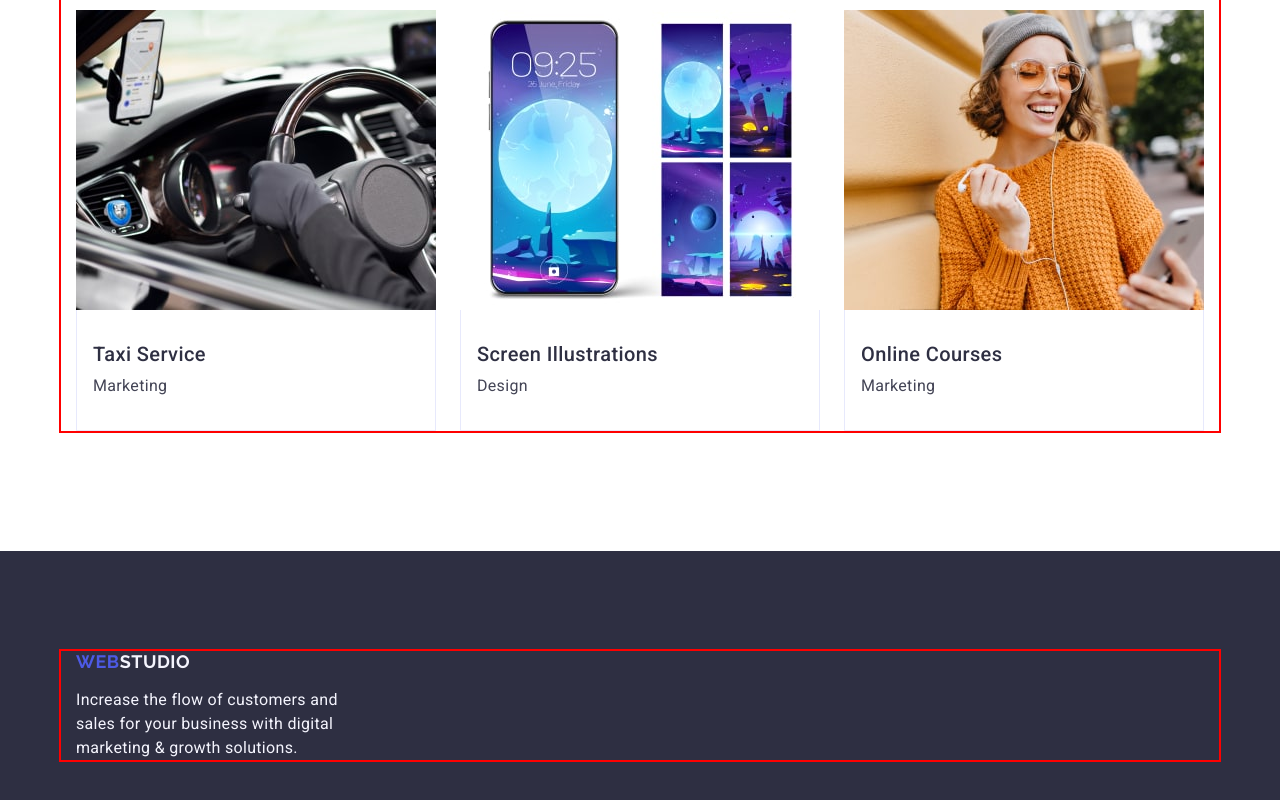
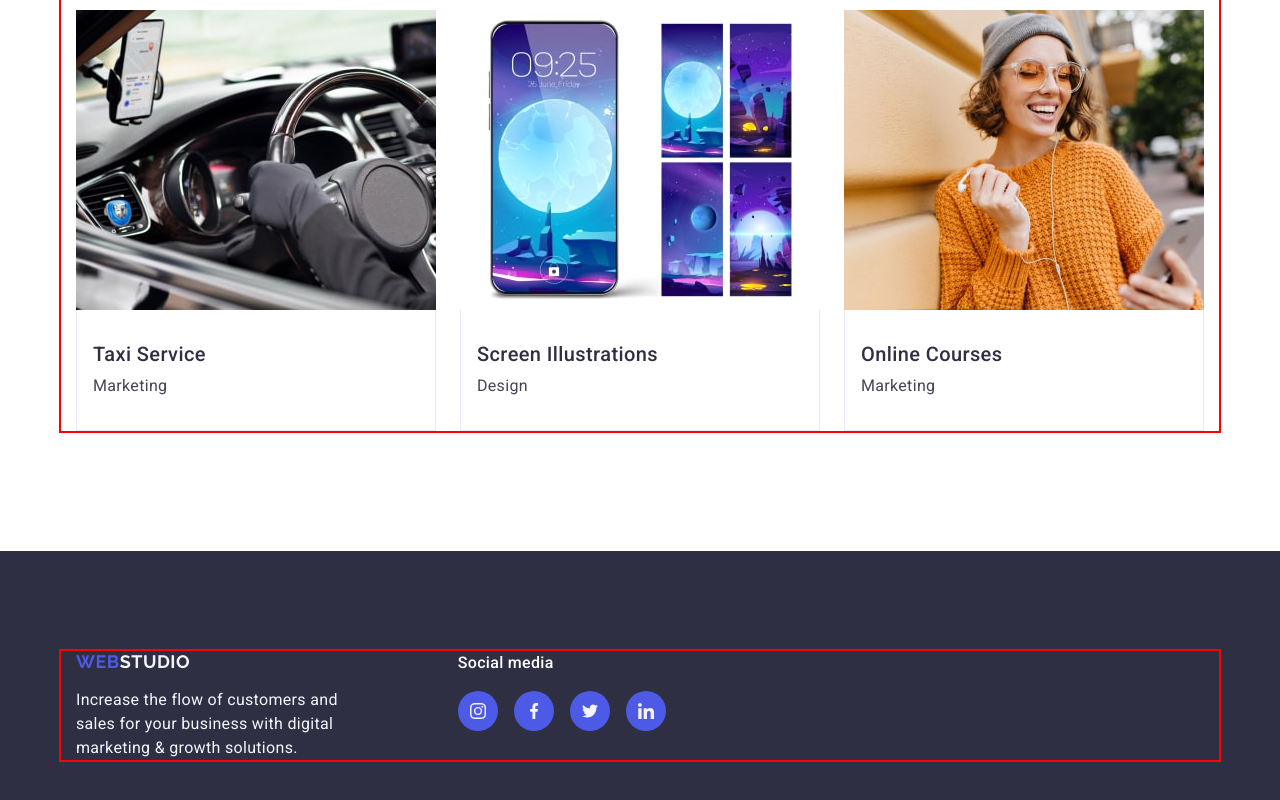
Before and after one commit to Caju2015/goit-markup-hw-04, a plain HTML site: page index.html in a window 1280 px wide. Shown: the part 2625-3425 px from the top of the page. Drawn offline with nearby package versions, Linux system fonts and the light colour scheme.

Commit message:
footer added

```diff
--- a/css/styles.css
+++ b/css/styles.css
@@ -490,6 +490,8 @@ letter-spacing: 0.02em;
 }
 
 .footer-container {
+    display: flex;
+    align-items: baseline;
 }
 
 .footer-logo {
@@ -514,4 +516,49 @@ letter-spacing: 0.02em;
     line-height: 1.5;
     letter-spacing: 0.02em;
 }
+
+.footer-logo-container {
+    margin-right: 120px;
+}
+.footer-soc-media {
+}
+
+.footer-soc-title {
+    color: #FFF;
+    font-size: 16px;
+    font-weight: 500;
+    line-height: 1.5;
+    letter-spacing: 0.02em;
+    margin-bottom: 16px;
+}
+.footer-soc-list {
+    display: flex;
+    gap: 16px;
+}
+
+.footer-soc-item {
+    width: 40px;
+    height: 40px;
+    background-color 250ms cubic-bezier(0.4, 0, 0.2, 1);
+}
+
+.footer-soc-link {
+    display: flex;
+    align-items: center;
+    justify-content: center;
+    width: 100%;
+    height: 100%;
+    color: #F4F4FD;
+    background-color: #4D5AE5;
+    border-radius: 50%;
+}
+
+.footer-soc-link:hover,
+.footer-soc-link:focus {
+    background-color: #31D0AA;
+}
+
+.footer-soc-icon{
+    fill: #F4F4FD;
+}
 /* ===FOOTER END=== */
--- a/index.html
+++ b/index.html
@@ -527,6 +527,7 @@
 
     <footer class="footer">
       <div class="container footer-container">
+        <div class="footer-logo-container">
           <a class="footer-logo" href="./index.html"
             >Web<span class="footer-logo-color">Studio</span></a
           >
@@ -536,6 +537,58 @@
             marketing & growth solutions.
           </p>
         </div>
+        <div class="footer-soc-media">
+          <p class="footer-soc-title">Social media</p>
+          <ul class="footer-soc-list">
+            <li class="footer-soc-item">
+              <a
+                class="footer-soc-link"
+                href=" "
+                target="_blank"
+                rel="noopener noreferrer"
+                ><svg class="footer-soc-icon" width="16" height="16">
+                  <use href="./images/icons.svg#icon-instagram"></use>
+                </svg>
+              </a>
+            </li>
+            <li class="footer-soc-item">
+              <a
+                class="footer-soc-link"
+                href=" "
+                target="_blank"
+                rel="noopener noreferrer"
+                ><svg class="footer-soc-icon" width="16" height="16">
+                  <use href="./images/icons.svg#icon-facebook"></use>
+                </svg>
+              </a>
+            </li>
+            <li class="footer-soc-item">
+              <a
+                class="footer-soc-link"
+                href=" "
+                target="_blank"
+                rel="noopener noreferrer"
+              >
+                <svg class="footer-soc-icon" width="16" height="16">
+                  <use href="./images/icons.svg#icon-twitter"></use>
+                </svg>
+              </a>
+            </li>
+            <li class="footer-soc-item">
+              <a
+                class="footer-soc-link"
+                href=" "
+                target="_blank"
+                rel="noopener noreferrer"
+              >
+                <svg class="footer-soc-icon" width="16" height="16">
+                  <use href="./images/icons.svg#icon-linkedin"></use>
+                </svg>
+              </a>
+            </li>
+          </ul>
+        </div>
+      </div>
     </footer>
   </body>
 </html>
```
Lines whose indentation alone changed are shown as unchanged.
